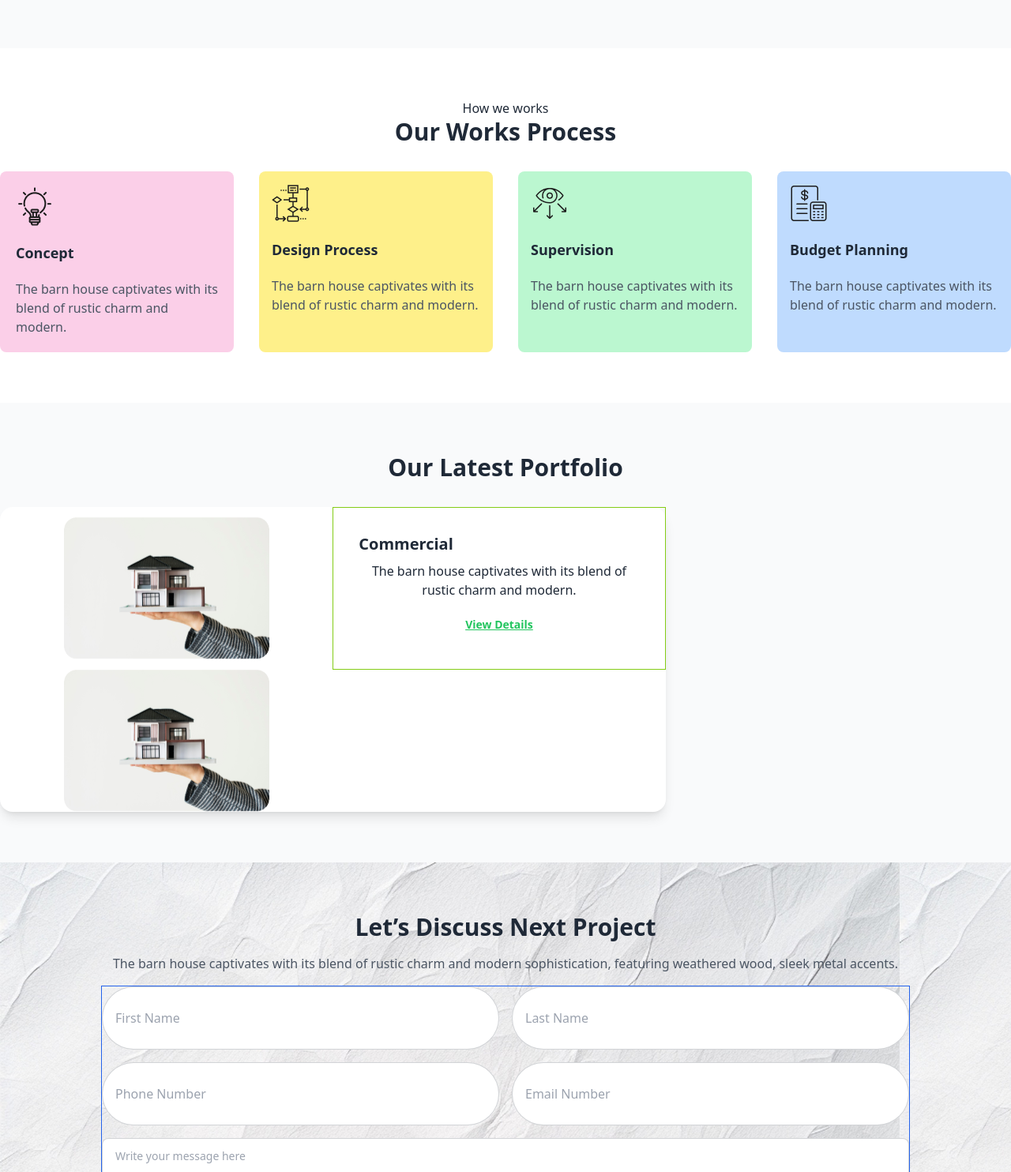
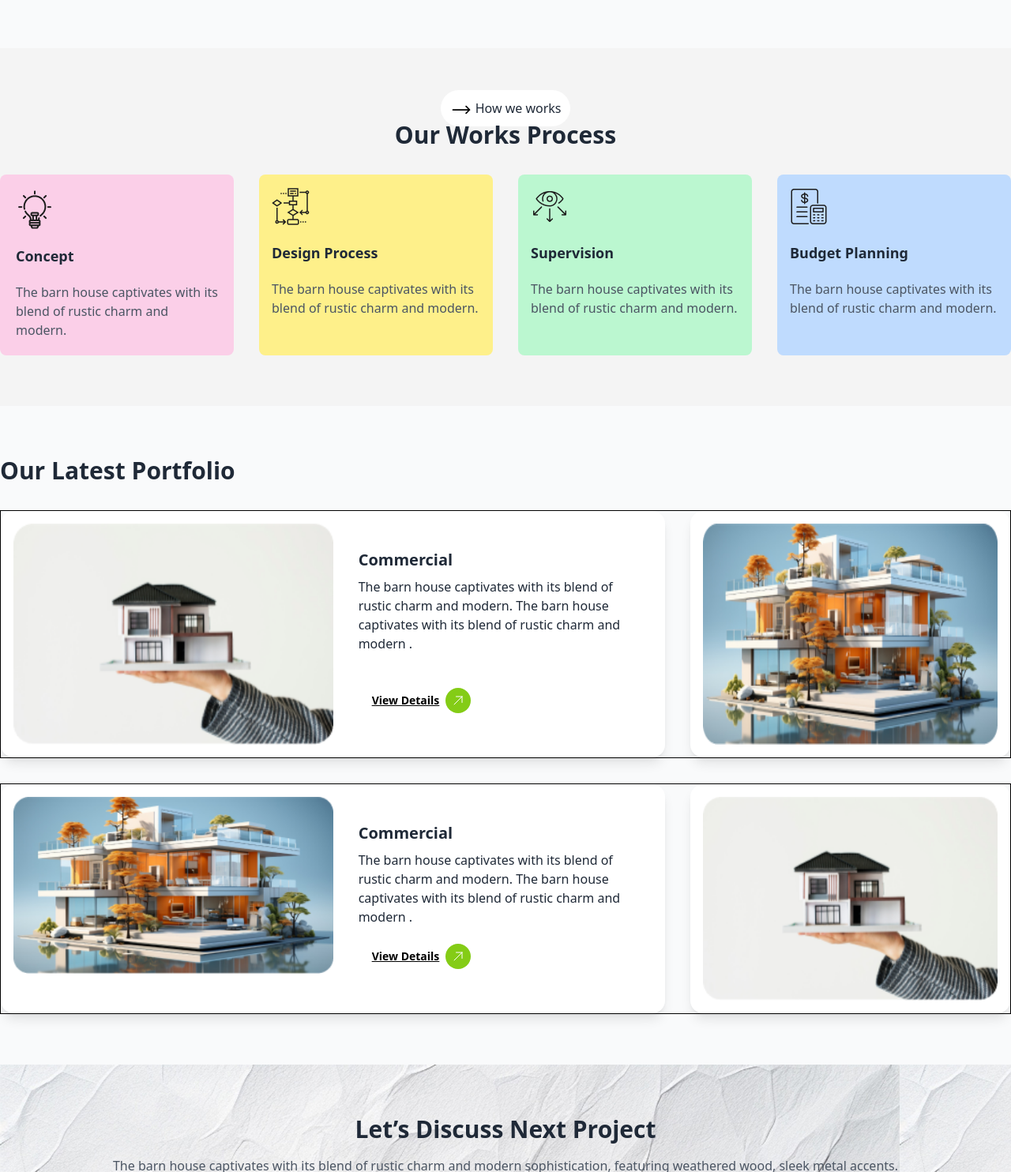
Before and after one commit to muzahid75/Assignment-03, a plain HTML site: page index.html in a window 1280 px wide. Shown: the part 1636-3120 px from the top of the page at 79% size. Drawn offline with nearby package versions, Linux system fonts and the light colour scheme.

Commit message:
Portfolio section

```diff
--- a/index.html
+++ b/index.html
@@ -120,12 +120,21 @@
             </div>
         </section>
         <!-- workflow section  -->
-        <section class="py-16 bg-white">
+        <section class="py-16 bg-[#f4f4f4]">
 
             <div class="container mx-auto">
                 <div class="mx-auto text-center">
+                    <span class="rounded-full p-3 bg-white">
+                        <svg xmlns="http://www.w3.org/2000/svg" fill="none" viewBox="0 0 24 24" stroke-width="1.5" stroke="currentColor"
+                            class="size-7 rounded-full inline-block text-black">
+                            <path stroke-linecap="round" stroke-linejoin="round" d="M17.25 8.25 21 12m0 0-3.75 3.75M21 12H3" />
+                        </svg>
+                        How we works
+                    </span>
+                </div>
+                <!-- <div class="mx-auto text-center">
                     <h4>How we works</h4>
-                </div>
+                </div> -->
                 <h2 class="text-3xl font-bold text-center">Our Works Process</h2>
                 <div class="grid lg:grid-cols-4 gap-8 mt-8">
                     <div class="p-5 bg-pink-200 rounded-lg">
@@ -155,18 +164,38 @@
                 </div>
             </div>
         </section>
+        <!-- Portfolio section  -->
         <section class="py-16 bg-gray-50">
-            <div class="container mx-auto text-center">
+            <div class="container mx-auto text-center lg:text-left">
                 <h2 class="text-3xl font-bold">Our Latest Portfolio</h2>
-                <div class="grid lg:grid-cols-3 gap-8 mt-8">
-                    <div class="card bg-white shadow-lg grid grid-cols-2 col-span-2">
-                        <figure><img src="./assets/img1.png" alt="Portfolio Image"></figure>
-                        <div class="card-body border border-lime-500">
+                <div class="grid lg:grid-cols-3 gap-8 mt-8 border border-black">
+                    <div class="card bg-white shadow-lg grid grid-cols-1 lg:grid-cols-2 lg:col-span-2 p-4">
+                        <img class="w-full" src="./assets/img1.png" alt="Portfolio Image">
+                        <div class="card-body text-left">
                             <h4 class="card-title">Commercial</h4>
-                            <p>The barn house captivates with its blend of rustic charm and modern.</p>
-                            <button class="btn btn-link text-green-500">View Details</button>
+                            <p>The barn house captivates with its blend of rustic charm and modern. The barn house captivates with its blend of rustic charm and modern .</p>
+                            <div>
+                                <button class="btn btn-link font-bold text-black">View Details <svg xmlns="http://www.w3.org/2000/svg" fill="none" viewBox="0 0 24 24" stroke-width="1.5" stroke="currentColor" class="size-8 bg-lime-500 p-2 rounded-full inline-block text-white"> <path stroke-linecap="round" stroke-linejoin="round" d="m4.5 19.5 15-15m0 0H8.25m11.25 0v11.25" /> </svg></button>
+                            </div>
                         </div>
-                        <figure><img src="./assets/img1.png" alt="Portfolio Image"></figure>
+                    </div>
+                    <div class="card bg-white shadow-lg p-4">
+                        <img class="w-full h-full" src="./assets/img2.png" alt="Portfolio Image">
+                    </div>
+                </div>
+                <div class="grid lg:grid-cols-3 gap-8 mt-8 border border-black">
+                    <div class="card bg-white shadow-lg grid grid-cols-1 lg:grid-cols-2 lg:col-span-2 p-4">
+                        <img class="w-full" src="./assets/img2.png" alt="Portfolio Image">
+                        <div class="card-body text-left">
+                            <h4 class="card-title">Commercial</h4>
+                            <p>The barn house captivates with its blend of rustic charm and modern. The barn house captivates with its blend of rustic charm and modern .</p>
+                            <div>
+                                <button class="btn btn-link font-bold text-black">View Details <svg xmlns="http://www.w3.org/2000/svg" fill="none" viewBox="0 0 24 24" stroke-width="1.5" stroke="currentColor" class="size-8 bg-lime-500 p-2 rounded-full inline-block text-white"> <path stroke-linecap="round" stroke-linejoin="round" d="m4.5 19.5 15-15m0 0H8.25m11.25 0v11.25" /> </svg></button>
+                            </div>
+                        </div>
+                    </div>
+                    <div class="card bg-white shadow-lg p-4">
+                        <img src="./assets/img1.png" alt="Portfolio Image">
                     </div>
                 </div>
             </div>
```
